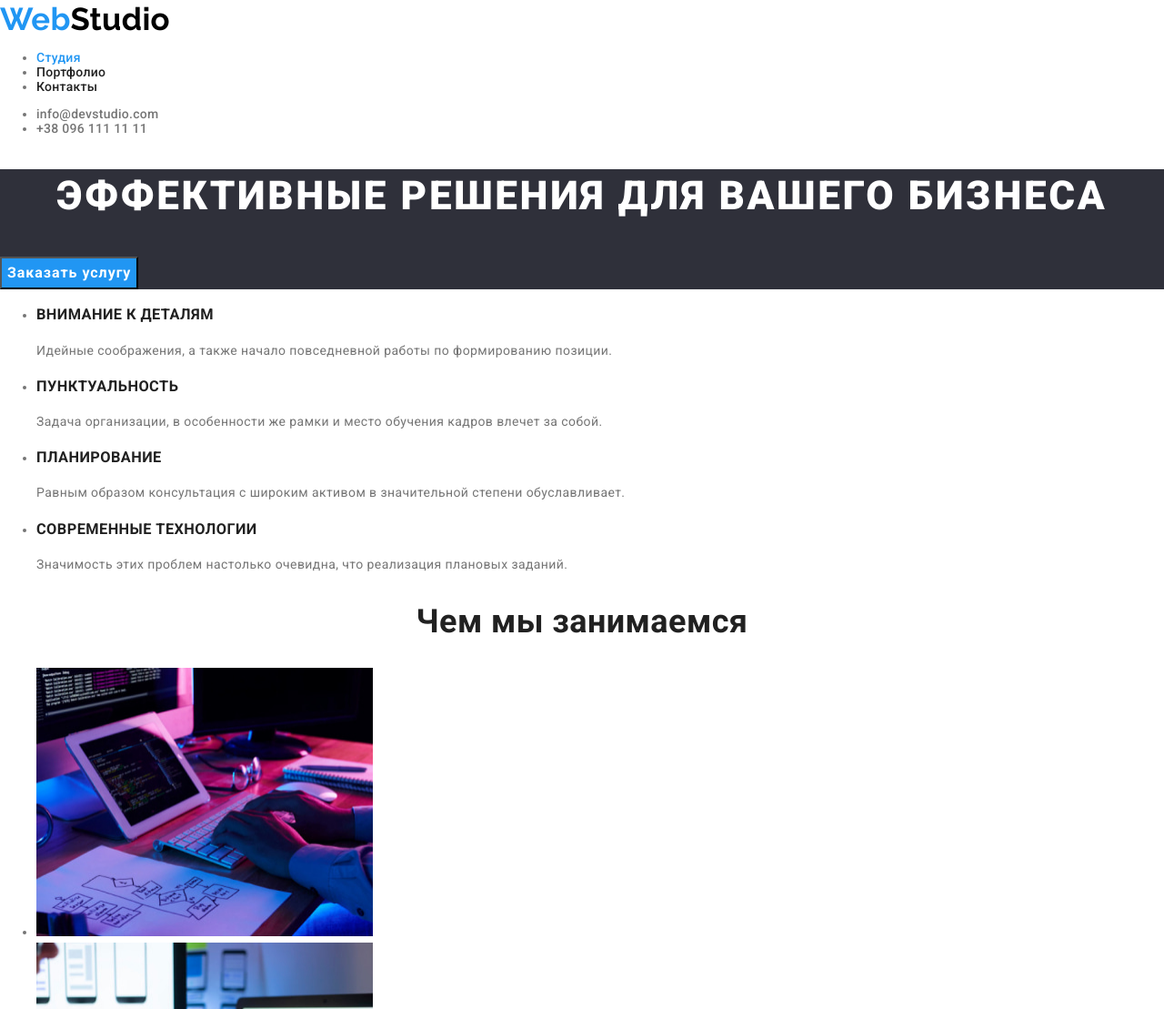
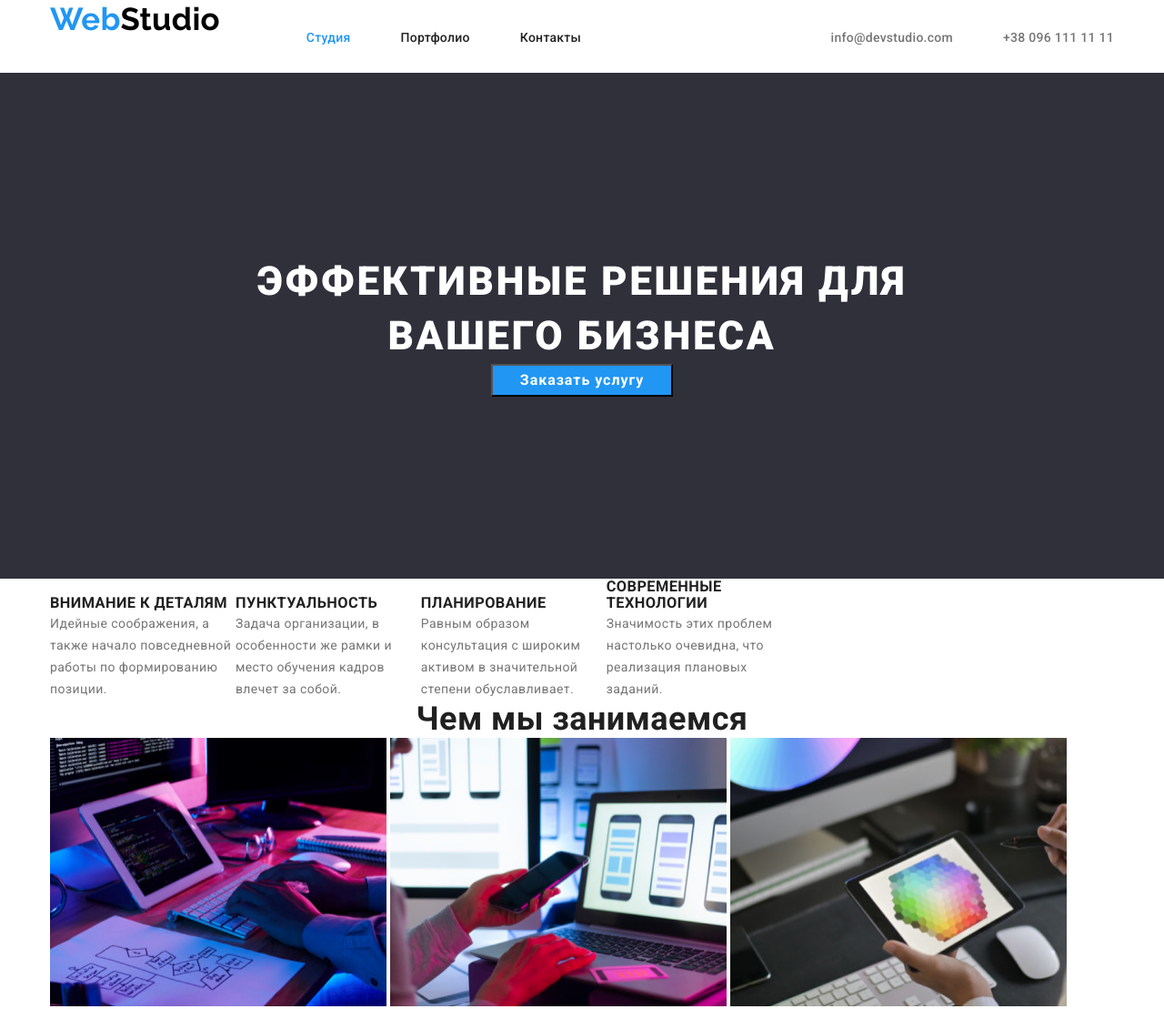
Before and after one commit to sergyzakusilo/goit-markup-hw-03, a plain HTML site: page index.html in a window 1280 px wide. Shown: the top 1109 px of the page at 91% size. Drawn offline with nearby package versions, Linux system fonts and the light colour scheme.

Commit message:
index - geometry (draft)
index - geometry (draft)

```diff
--- a/css/styles.css
+++ b/css/styles.css
@@ -34,12 +34,53 @@ h2,
 h3,
 h4,
 h5,
-h6 {
+h6,
+p {
+  margin: 0;
+  padding: 0;
   color: var(--text-dark-grey);
+}
+
+p {
+  color: inherit;
+}
+
+ul,
+ol {
+  margin: 0;
+  padding: 0;
+  list-style-type: none;
+}
+
+.container {
+  width: 1200px;
+  margin: 0 auto;
+  padding: 0 15px;
+}
+
+.header .container,
+.header nav,
+.header ul {
+  display: flex;
+  /* align-items: center; */
+}
+
+.header .container {
+  justify-content: space-between;
+  /* align-items: center; */
+}
+.header li {
+  margin-right: 55px;
+  padding-top: 33px;
+}
+
+.header li:last-child {
+  margin-right: 0px;
 }
 
 /* header styles ------------------------------- */
 .header {
+  height: 80px;
   font-weight: 500;
   line-height: calc(16 / 14); /* 1.14 = calc(16/14) */
   letter-spacing: 0.02em;
@@ -63,13 +104,20 @@ h6 {
   color: var(--akcent-color);
 }
 
+/* main ------------------------ */
 .content {
   color: inherit; /**/
 }
 
 /* hero styles --------------------------------- */
 .hero {
+  /* padding: 200px 400px; */
   background-color: var(--hero-bg-color);
+}
+
+.hero-container {
+  /* width: inherit; */
+  padding: 200px 235px;
 }
 
 .hero-title {
@@ -85,7 +133,13 @@ h6 {
   color: var(--text-white);
 }
 
+.hero-button-box {
+  text-align: center;
+}
+
 .hero-button {
+  display: inline-block;
+  min-width: 200px;
   font-family: Roboto;
   font-style: normal;
   font-weight: 700;
@@ -93,12 +147,12 @@ h6 {
   line-height: 1.87;
   /* identical to box height, or 187% */
   letter-spacing: 0.06em;
-
+  /*  */
   text-align: center;
-
+  /*  */
   color: var(--text-white);
   background-color: var(--akcent-color);
-
+  /*  */
   cursor: pointer;
 }
 
@@ -120,6 +174,10 @@ h6 {
   line-height: calc(24 / 14);
 }
 
+.features-item {
+  display: inline-block;
+  width: 200px; /*!!!!!!!!!!*/
+}
 /* ourwork ------------------------------------- */
 .ourworks {
   color: inherit; /**/
@@ -132,9 +190,17 @@ h6 {
   text-align: center;
 }
 
+.ourworks-item {
+  display: inline-block;
+}
+
 /* ourteam -------------------------------------- */
 .ourteam {
   background-color: var(--our-team-bg-color);
+}
+
+.ourteam-card {
+  display: inline-block;
 }
 
 .ourteam-card-title,
@@ -174,6 +240,7 @@ h6 {
 /* logo ----------------------------- */
 .header-logo,
 .footer-logo {
+  margin-right: 95px;
   font-family: "Raleway", sans-serif;
   font-weight: 700;
   font-size: 26pt;
--- a/index.html
+++ b/index.html
@@ -26,6 +26,7 @@
 
     <!-- section: top line |  logo; menu; e-mail; phone -->
     <header class="header">
+        <div class="container">
             <!-- navigation -->
             <nav>
                 <!-- logo -->
@@ -43,88 +44,104 @@
                 <li><a class="header-email" href="mailto:info@devstudio.com">info@devstudio.com</a></li>
                 <li><a class="header-phone" href="tel:380961111111">+38 096 111 11 11</a></li>
             </ul>
+        </div>
     </header>
 
     <main class="content">
         <!-- section: hero -->
         <section class="hero">
+            <div class="container hero-container">
                 <h1 class="hero-title">Эффективные решения для вашего бизнеса</h1>
+                <div class="hero-button-box">
                     <button class="hero-button" type="button">Заказать услугу</button>
+                </div>
+            </div>
         </section>
 
         <!-- section: features -->
         <section class="features">
+            <div class="container">
                 <h2 hidden>Особенности</h2>
-            <ul>
-                <li>
+                <ul class="features-list">
+                    <li class="features-item">
                         <h3 class="features-title">ВНИМАНИЕ К ДЕТАЛЯМ</h3>
                         <p class="features-text">Идейные соображения, а также начало повседневной работы по формированию
                             позиции.</p>
                     </li>
-                <li>
+                    <li class="features-item">
                         <h3 class="features-title">ПУНКТУАЛЬНОСТЬ</h3>
-                    <p class="features-text">Задача организации, в особенности же рамки и место обучения кадров влечет
+                        <p class="features-text">Задача организации, в особенности же рамки и место обучения кадров
+                            влечет
                             за собой.</p>
                     </li>
-                <li>
+                    <li class="features-item">
                         <h3 class="features-title">ПЛАНИРОВАНИЕ</h3>
                         <p class="features-text">Равным образом консультация с широким активом в значительной степени
                             обуславливает.</p>
                     </li>
-                <li>
+                    <li class="features-item">
                         <h3 class="features-title">СОВРЕМЕННЫЕ ТЕХНОЛОГИИ</h3>
                         <p class="features-text">Значимость этих проблем настолько очевидна, что реализация плановых
                             заданий.</p>
                     </li>
                 </ul>
+            </div>
         </section>
 
         <!-- section: our-works -->
         <section class="ourworks">
+            <div class="container">
                 <h2 class="ourwork-title">Чем мы занимаемся</h2>
                 <ul>
-                <li>
-                    <img src="./images/homepage/works/img-1.jpg" alt="Пример нашей работы №1" width="370" height="295">
+                    <li class="ourworks-item">
+                        <img src="./images/homepage/works/img-1.jpg" alt="Пример нашей работы №1" width="370"
+                            height="295">
                     </li>
-                <li>
-                    <img src="./images/homepage/works/img-2.jpg" alt="Пример нашей работы №2" width="370" height="295">
+                    <li class="ourworks-item">
+                        <img src="./images/homepage/works/img-2.jpg" alt="Пример нашей работы №2" width="370"
+                            height="295">
                     </li>
-                <li>
-                    <img src="./images/homepage/works/img-3.jpg" alt="Пример нашей работы №3" width="370" height="295">
+                    <li class="ourworks-item">
+                        <img src="./images/homepage/works/img-3.jpg" alt="Пример нашей работы №3" width="370"
+                            height="295">
                     </li>
                 </ul>
+            </div>
         </section>
 
         <!-- section: our-team -->
         <section class="ourteam">
+            <div class="container">
                 <h2 class="ourteam-title">Наша команда</h2>
                 <ul>
-                <li>
+                    <li class="ourteam-card">
                         <img src="./images/homepage/team/photo-1.jpg" alt="Фото сотрудника" width="270" height="260">
                         <h3 class="ourteam-card-title">Игорь Демьяненко</h3>
                         <p class="ourteam-card-text" lang="en">Product Designer</p>
                     </li>
-                <li>
+                    <li class="ourteam-card">
                         <img src="./images/homepage/team/photo-2.jpg" alt="Фото сотрудника" width="270" height="260">
                         <h3 class="ourteam-card-title">Ольга Репина</h3>
                         <p class="ourteam-card-text" lang="en">Frontend Developer</p>
                     </li>
-                <li>
+                    <li class="ourteam-card">
                         <img src="./images/homepage/team/photo-3.jpg" alt="Фото сотрудника" width="270" height="260">
                         <h3 class="ourteam-card-title">Николай Тарасов</h3>
                         <p class="ourteam-card-text" lang="en">Marketing</p>
                     </li>
-                <li>
+                    <li class="ourteam-card">
                         <img src="./images/homepage/team/photo-4.jpg" alt="Фото сотрудника" width="270" height="260">
                         <h3 class="ourteam-card-title">Михаил Ермаков</h3>
                         <p class="ourteam-card-text" lang="en">UI Designer</p>
                     </li>
                 </ul>
+            </div>
         </section>
     </main>
 
     <!-- section: footer -->
     <footer class="footer">
+        <div class="container">
             <!-- logo-footer -->
             <a class="footer-logo" href="./index.html">
                 <span class="footer-logo-left">Web</span><span class="footer-logo-rigth">Studio</span>
@@ -144,6 +161,7 @@
                     </li>
                 </ul>
             </address>
+        </div>
     </footer>
 
 
```
Lines whose indentation alone changed are shown as unchanged.
